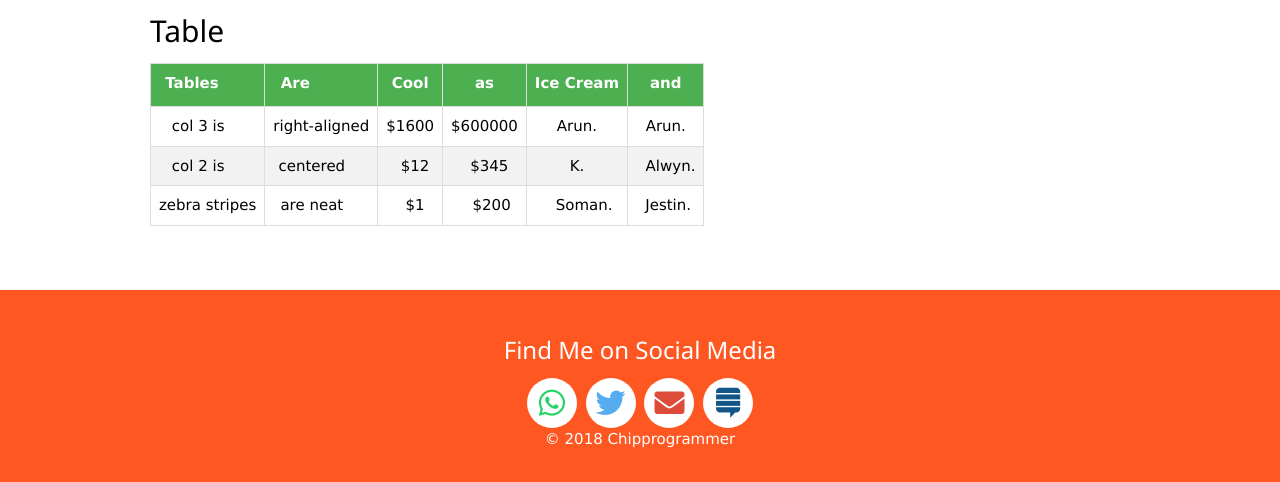
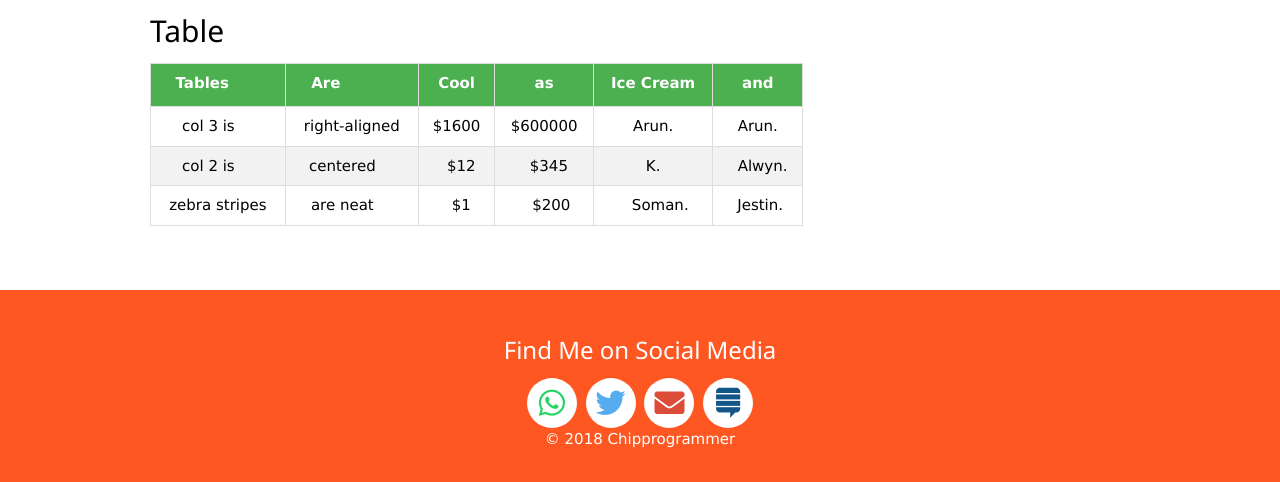
Before and after one commit to techiworld/techiworld.github.io, a Jekyll site: the page built from index.md, in a window 1280 px wide and 1400 px high, scrolled down 252 px. Shown: the part 918-1400 px from the top of the window. Built offline with Jekyll 4.4.1, drawn with Linux system fonts in a browser that asks for light colours.

Commit message:
Update main.css

```diff
--- a/assets/css/main.css
+++ b/assets/css/main.css
@@ -320,8 +320,9 @@
   margin-top: .4rem;
 }
 table{
-   border-collapse:collapse;width:100%
-   overflow-x:auto;
+   border-collapse:collapse;width:100%;
+   white-space: nowrap;
+   overflow-x: scroll;
 }
 td,th{
     border: 1px solid #ddd;
```
